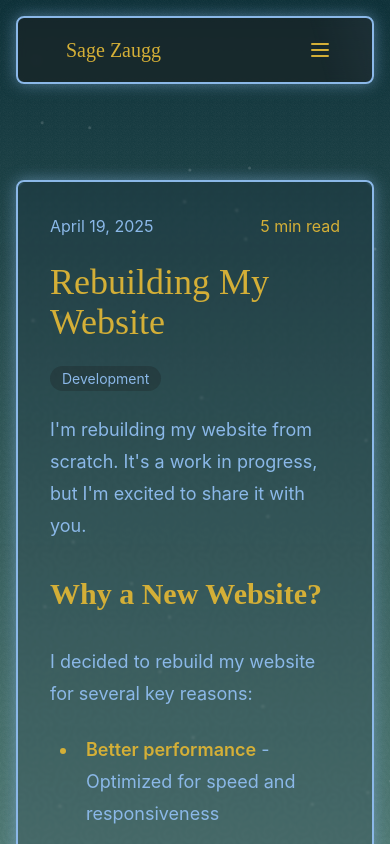
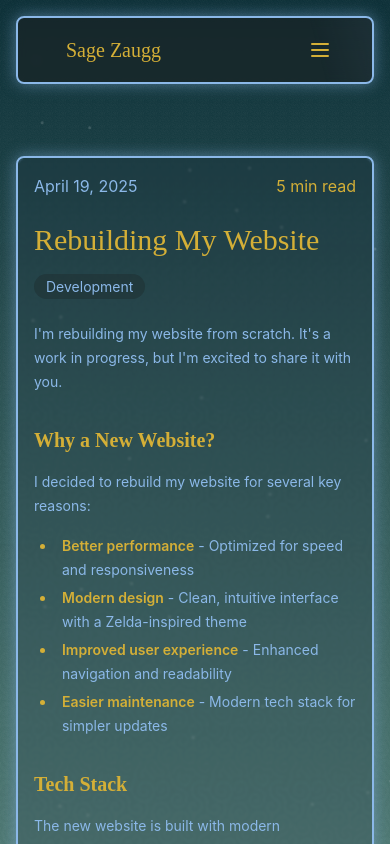
Before and after one commit to sagezaugg/sagezaugg.com, a React (Create React App) app: page /blog/0 in a window 390 px wide. Built offline with nearby package versions, Linux system fonts and the light colour scheme; no server answers.

Commit message:
Refactor BlogPost component for improved responsiveness and animation; adjusted padding, transition durations, and typography for better mobile experience.

```diff
--- a/src/pages/BlogPost.tsx
+++ b/src/pages/BlogPost.tsx
@@ -28,16 +28,16 @@ const BlogPost: React.FC = () => {
 
   return (
     <motion.div
-      initial={{ opacity: 0, y: 20 }}
-      animate={{ opacity: 1, y: 0 }}
-      transition={{ duration: 0.6, ease: "easeOut" }}
-      className="py-12 max-w-4xl mx-auto"
+      initial={{ opacity: 0 }}
+      animate={{ opacity: 1 }}
+      transition={{ duration: 0.5 }}
+      className="py-6 sm:py-12 max-w-4xl mx-auto sm:px-6"
     >
       <motion.article
         initial={{ opacity: 0, y: 20 }}
         animate={{ opacity: 1, y: 0 }}
         transition={{ duration: 0.6, delay: 0.2 }}
-        className="sheikah-border p-8 relative"
+        className="sheikah-border p-4 sm:p-8 relative"
       >
         {/* Blurred background */}
         <motion.div
@@ -61,7 +61,7 @@ const BlogPost: React.FC = () => {
           initial={{ opacity: 0, y: 10 }}
           animate={{ opacity: 1, y: 0 }}
           transition={{ duration: 0.5, delay: 0.5 }}
-          className="text-4xl font-serif text-zelda-gold mb-6"
+          className="text-3xl sm:text-4xl font-serif text-zelda-gold mb-4 sm:mb-6"
         >
           {post.title}
         </motion.h1>
@@ -81,10 +81,10 @@ const BlogPost: React.FC = () => {
           initial={{ opacity: 0 }}
           animate={{ opacity: 1 }}
           transition={{ duration: 0.5, delay: 0.7 }}
-          className="prose prose-lg max-w-none [&_a]:text-zelda-light-blue [&_a:hover]:text-zelda-gold [&_a]:transition-colors [&_a]:duration-200"
+          className="prose prose-sm sm:prose-lg max-w-none [&_a]:text-zelda-light-blue [&_a:hover]:text-zelda-gold [&_a]:transition-colors [&_a]:duration-200"
         >
           <p className="text-zelda-light-blue mb-8">{post.excerpt}</p>
-          <div className="prose prose-lg max-w-none [&_a]:text-zelda-light-blue [&_a:hover]:text-zelda-gold [&_a]:transition-colors [&_a]:duration-200">
+          <div className="prose prose-sm sm:prose-lg max-w-none [&_a]:text-zelda-light-blue [&_a:hover]:text-zelda-gold [&_a]:transition-colors [&_a]:duration-200">
             <ReactMarkdown>{post.body}</ReactMarkdown>
           </div>
         </motion.div>
```
